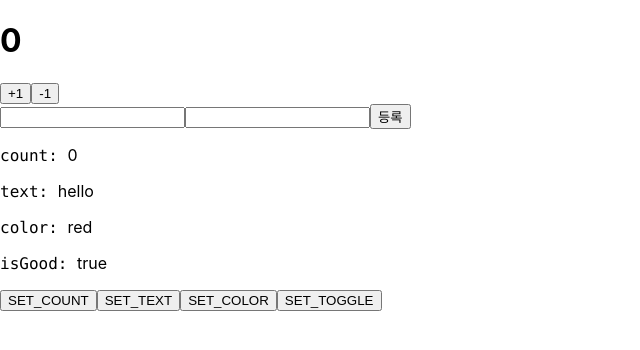
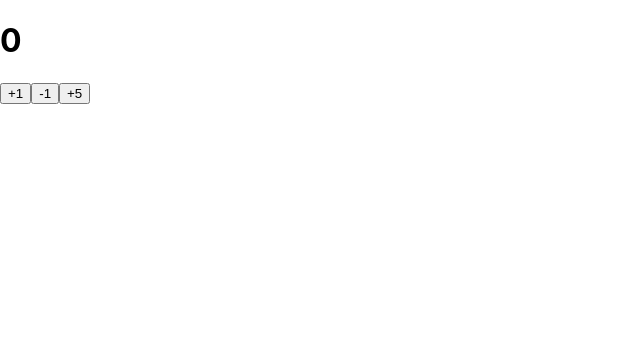
Before and after one commit to byseop/ts-react, a React (Create React App) app: page / in a window 1280 px wide. Shown: the top 350 px of the page, without its empty margins (0-640 px from the left). Built offline with nearby package versions, Linux system fonts and the light colour scheme.

Commit message:
타입스크립트+리덕스 카운터모듈완성

```diff
--- a/package.json
+++ b/package.json
@@ -7,9 +7,12 @@
     "@types/node": "12.7.8",
     "@types/react": "16.9.3",
     "@types/react-dom": "16.9.1",
+    "@types/react-redux": "^7.1.3",
     "react": "^16.9.0",
     "react-dom": "^16.9.0",
+    "react-redux": "^7.1.1",
     "react-scripts": "3.1.2",
+    "redux": "^4.0.4",
     "typescript": "3.6.3"
   },
   "scripts": {
--- a/src/App.tsx
+++ b/src/App.tsx
@@ -1,22 +1,10 @@
 import React from 'react';
 import './App.css';
-import MyForm from './MyForm';
-import Counter from './Counter';
-import ReducerSample from './ReducerSample';
-import { SampleProvider } from './SampleContext';
+import CounterContainer from './containers/CounterContainer';
 
 const App: React.FC = () => {
-  const onSubmit = (form: { name: string, description: string }) => {
-    console.log(form);
-  }
   return (
-    <>
-      <Counter />
-      <MyForm onSubmit={onSubmit} />
-      <SampleProvider>
-        <ReducerSample />
-      </SampleProvider>
-    </>
+    <CounterContainer />
   );
 }
 
--- /dev/null
+++ b/src/components/Counter.tsx
@@ -0,0 +1,26 @@
+import React from 'react';
+
+type CounterProps = {
+  count: number;
+  onIncrease: () => void;
+  onDecrease: () => void;
+  onIncreaseBy: (diff: number) => void;
+};
+
+function Counter({
+  count,
+  onIncrease,
+  onDecrease,
+  onIncreaseBy
+}: CounterProps) {
+  return (
+    <div>
+      <h1>{count}</h1>
+      <button onClick={onIncrease}>+1</button>
+      <button onClick={onDecrease}>-1</button>
+      <button onClick={() => onIncreaseBy(5)}>+5</button>
+    </div>
+  );
+}
+
+export default Counter;
--- /dev/null
+++ b/src/containers/CounterContainer.tsx
@@ -0,0 +1,33 @@
+import React from 'react';
+import { useSelector, useDispatch } from 'react-redux';
+import { RootState } from '../modules';
+import { increase, decrease, increaseby } from '../modules/counter';
+import Counter from '../components/Counter';
+
+function CounterContainer() {
+  // 상태를 조회한다. 상태를 조회 할 때에는 state의 타입을 RootState로 지정해야 한다.
+  const count = useSelector((state: RootState) => state.counter.count);
+  const dispatch = useDispatch(); // 디스패치 함수를 가져옴
+
+  // 각 액션들을 디스패치 하는 함수를 만들어준다
+  const onIncrease = () => {
+    dispatch(increase());
+  };
+  const onDecrease = () => {
+    dispatch(decrease());
+  };
+  const onIncreaseBy = (diff: number) => {
+    dispatch(increaseby(diff));
+  };
+
+  return (
+    <Counter
+      count={count}
+      onIncrease={onIncrease}
+      onDecrease={onDecrease}
+      onIncreaseBy={onIncreaseBy}
+    />
+  );
+}
+
+export default CounterContainer;
--- a/src/index.tsx
+++ b/src/index.tsx
@@ -3,8 +3,18 @@ import ReactDOM from 'react-dom';
 import './index.css';
 import App from './App';
 import * as serviceWorker from './serviceWorker';
+import { Provider } from 'react-redux';
+import { createStore } from 'redux';
+import rootReducer from './modules';
 
-ReactDOM.render(<App />, document.getElementById('root'));
+const store = createStore(rootReducer);
+
+ReactDOM.render(
+  <Provider store={store}>
+    <App />
+  </Provider>,
+  document.getElementById('root')
+);
 
 // If you want your app to work offline and load faster, you can change
 // unregister() to register() below. Note this comes with some pitfalls.
--- /dev/null
+++ b/src/modules/counter.ts
@@ -0,0 +1,67 @@
+// 액션 타입을 선언한다.
+// 뒤에 as const 를 붙여줌으로써 나중에 액션 객체를 만들때 action.type의 값을 추론하는 과정에서
+// action.type 이 string 으로 추론되지 않고 'counter/INCREASE'와 같이 실제 문자열 값으로 추론되도록 해준다.
+
+const INCREASE = 'counter/INCREASE' as const;
+const DECREASE = 'counter/DECREASE' as const;
+const INCREASE_BY = 'counter/INCREASE_BY' as const;
+
+// 액션 함수를 선언한다
+export const increase = () => ({ type: INCREASE });
+export const decrease = () => ({ type: DECREASE });
+export const increaseby = (diff: number) => ({
+  type: INCREASE_BY,
+  // 액션에 부가적으로 필요한 값을 payload 라는 이름으로 통일한다.
+  // 이는 FSA 라는 규칙인데, 이 규칙을 적용하면 액션들이 모두 비슷한 구조로 이루어져있게 되어
+  // 추후 다룰때도 편하고 읽기 쉽고, 액션 구조를 일반화 함으로써 액션에 관련된 라이브러리를 사용할 수 있게 해준다.
+  // 다만 무조건 따를 필요는 없다.
+  payload: diff
+});
+
+// 모든 객체들의 대한 타입을 준비한다
+// ReturnType<typeof ___> 는 특정 함수의 반환값을 추론해준다.
+// 상단부에서 액션타입을 선언 할 때 as const 를 하지 않으면 이 부분이 제대로 작동하지 않는다.
+type CounterAction =
+  | ReturnType<typeof increase>
+  | ReturnType<typeof decrease>
+  | ReturnType<typeof increaseby>;
+
+// 이 리덕스 모듈에서 관리 할 상태의 타입을 선언한다.
+type CounterState = {
+  count: number;
+};
+
+// 초기상태를 선언한다.
+const initialState: CounterState = {
+  count: 0
+};
+
+// 리듀서를 작성한다.
+// 리듀서에서는 state와 함수의 반환값이 일치하도록 작성한다.
+// 액션에서는 우리가 방금 만든 CounterAction 을 타입으로 설정한다.
+function counter(
+  state: CounterState = initialState,
+  action: CounterAction
+): CounterState {
+  switch (action.type) {
+    case INCREASE:
+      return {
+        ...state,
+        count: state.count + 1
+      };
+    case DECREASE:
+      return {
+        ...state,
+        count: state.count - 1
+      };
+    case INCREASE_BY:
+      return {
+        ...state,
+        count: state.count + action.payload
+      };
+    default:
+      return state;
+  }
+}
+
+export default counter;
--- /dev/null
+++ b/src/modules/index.ts
@@ -0,0 +1,13 @@
+import { combineReducers } from 'redux';
+import counter from './counter';
+
+const rootReducer = combineReducers({
+  counter
+});
+
+// 루트 리듀서를 내보낸다
+export default rootReducer;
+
+// 루트 리듀서의 반환값을 유추한다
+// 추후 이 타입을 컨테이너 컴포넌트에서 불러와서 사용해야 하므로 내보낸다.
+export type RootState = ReturnType<typeof rootReducer>;
```
Also changed, not shown: 1 other file (tests, documents, lock files or other folders).
